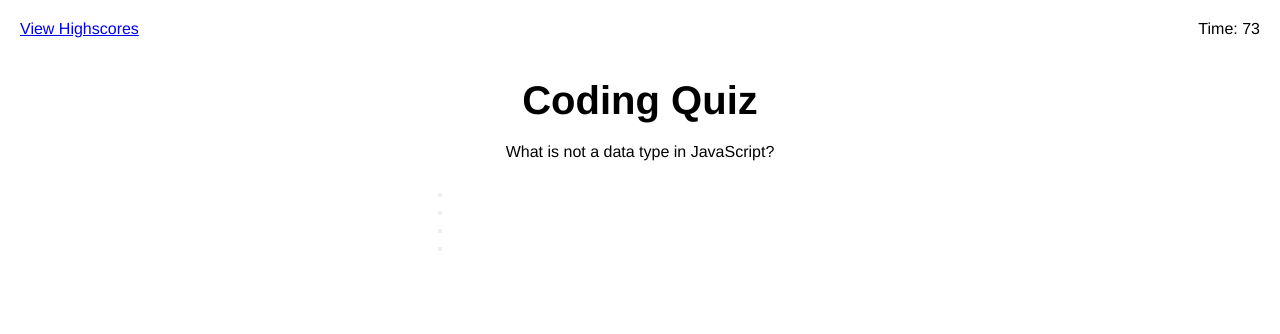
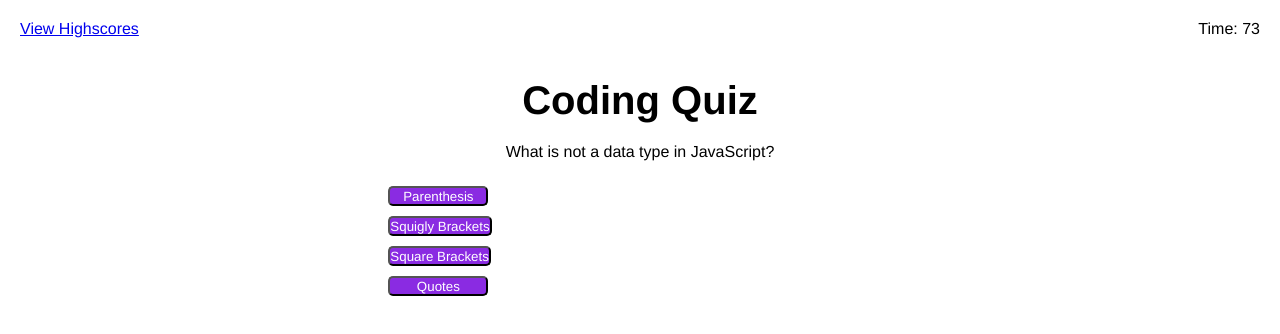
Before and after one commit to BradyLange1/Coding-Quiz, a plain HTML site: page index.html in a window 1280 px wide. Both pictures are taken after a click on the button "Start Quiz". Drawn offline with Linux system fonts and the light colour scheme.

Commit message:
added arrays for questions and answers and printing them to screan

```diff
--- a/assets/css/style.css
+++ b/assets/css/style.css
@@ -28,7 +28,10 @@ header {
     margin: 20px;
 }
 
-.answer {
+#answer1,
+#answer2,
+#answer3,
+#answer4 {
     background-color: blueviolet;
     color: white;
     min-width: 100px;
--- a/assets/js/script.js
+++ b/assets/js/script.js
@@ -27,18 +27,15 @@ function askQuestion(){
         ["Parenthesis", "Squigly Brackets", "Square Brackets", "Quotes"]
     ]
     console.log(answerBank[0][0])
+    answer1.textContent = "hello"
     for (var i = 0; i < questionBank.length; i++){
         question.textContent = questionBank[i]
         for (var i = 0; i < 4; i++){
-            console.log(answerBank[0][0])
             answer1.textContent = (answerBank[i][0])
             answer2.textContent = (answerBank[i][1])
             answer3.textContent = (answerBank[i][2])
             answer4.textContent = (answerBank[i][3])
         }
-        answers.addEventListener("click", function(){
-
-        })
     }
 }
 
--- a/index.html
+++ b/index.html
@@ -21,10 +21,10 @@
 
             <button id="start">Start Quiz</button>
             <ul id="answers">
-                <li><button class="answer1"></button></li>
-                <li><button class="answer2"></button></li>
-                <li><button class="answer3"></button></li>
-                <li><button class="answer4"></button></li>
+                <li><button id="answer1"></button></li>
+                <li><button id="answer2"></button></li>
+                <li><button id="answer3"></button></li>
+                <li><button id="answer4"></button></li>
             </ul>
         </section>
     </main>
```
